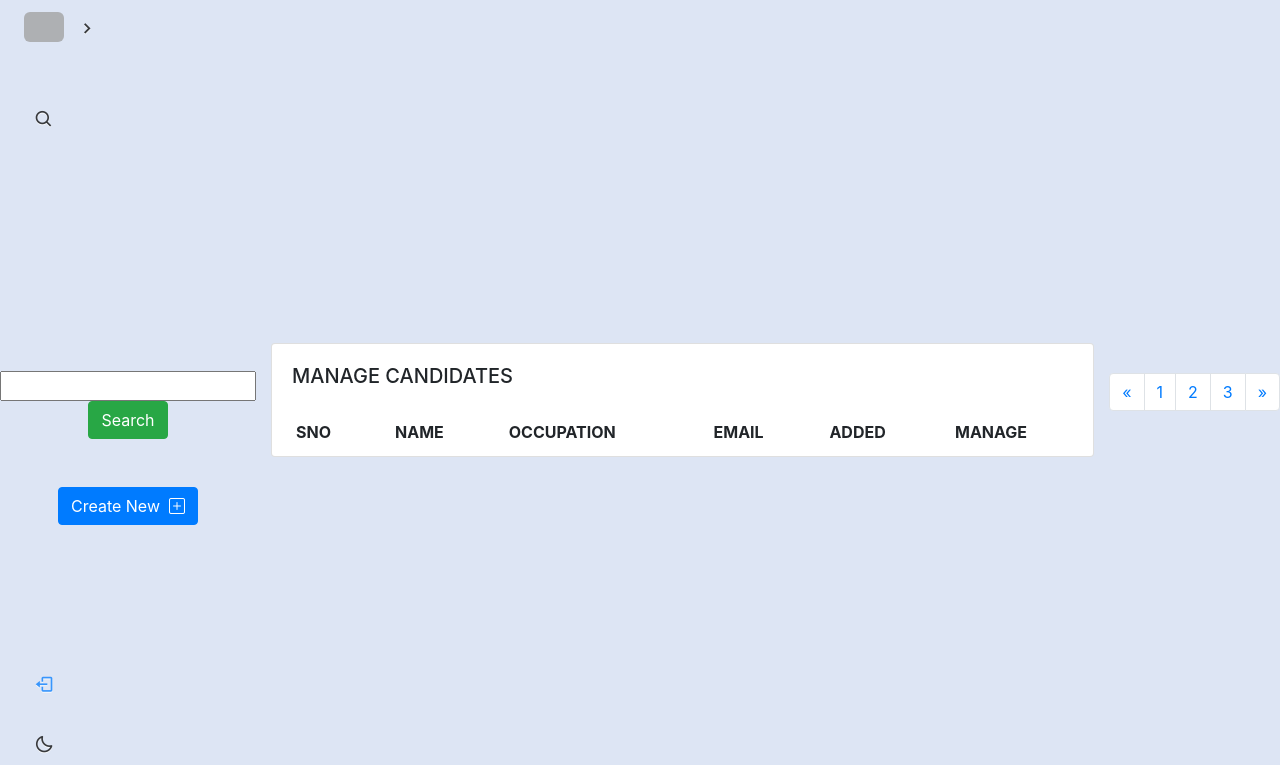
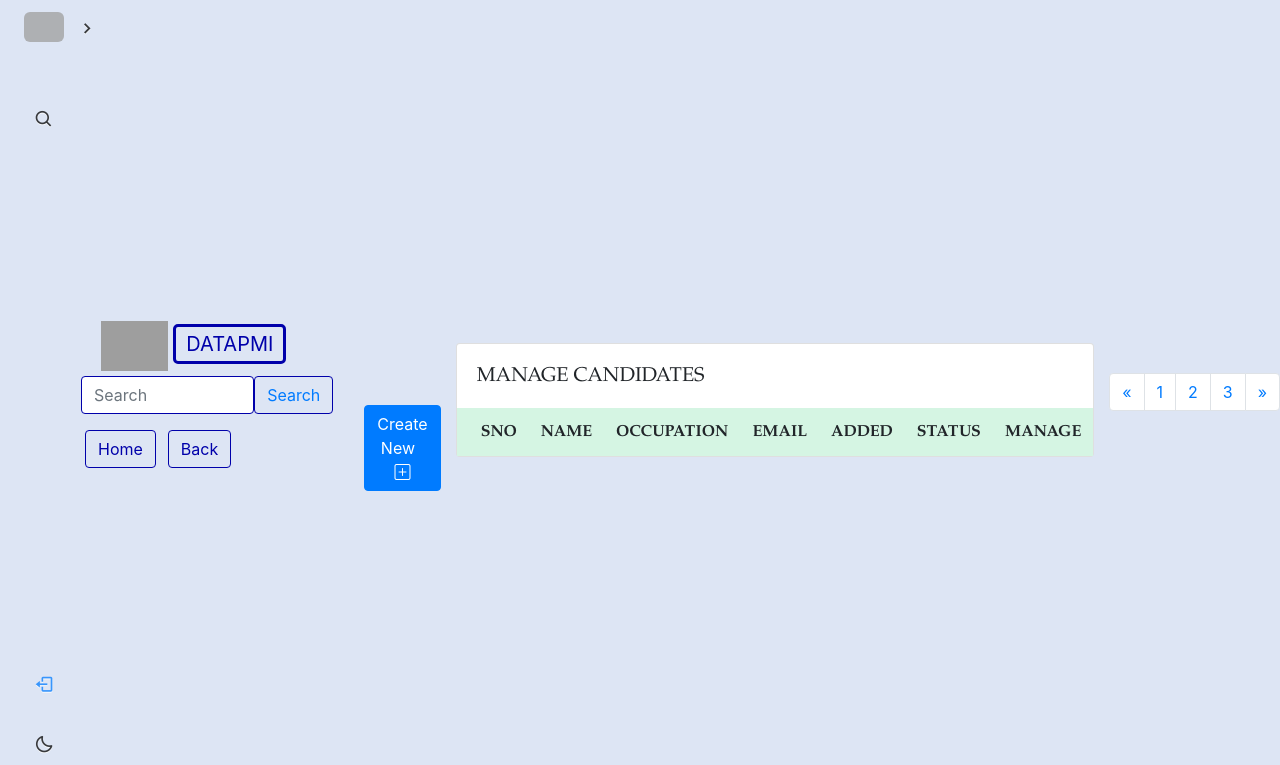
Before and after one commit to SyedSharibHasan/datapmi_recruitment, a Django app: page /list/ in a window 1280 px wide. Shown: the top 765 px of the page. Run offline with Django 4.2, Linux system fonts and the light colour scheme; a user stored in the database is signed in; data comes from the database, SQL or seed files in the repository; both versions use the stored data as it was after the commit; lists and menus that the app fills with data are empty; grey boxes are pictures that could not be loaded.

Commit message:
new update

```diff
--- a/templates/mycandidates.html
+++ b/templates/mycandidates.html
@@ -1,7 +1,6 @@
-
-
 <!DOCTYPE html>
 <html lang="en">
+
 <head>
   <meta charset="UTF-8">
   <title>My candidate</title>
@@ -15,11 +14,11 @@
 
 
   <style>
+    body {
+      background: #edf1f5;
+      margin-top: 20px;
+    }
 
-body{
-    background: #edf1f5;
-    margin-top:20px;
-}
     .card {
       position: relative;
       display: flex;
@@ -31,19 +30,27 @@ body{
       border: 0 solid transparent;
       border-radius: 0;
     }
-.btn-circle.btn-lg, .btn-group-lg>.btn-circle.btn {
+
+    .btn-circle.btn-lg,
+    .btn-group-lg>.btn-circle.btn {
       width: 50px;
       height: 50px;
       padding: 14px 15px;
       font-size: 16px;
       line-height: 23px;
     }
+
     .text-muted {
-    color: #8898aa!important;
+      color: #8898aa !important;
     }
-[type=button]:not(:disabled), [type=reset]:not(:disabled), [type=submit]:not(:disabled), button:not(:disabled) {
+
+    [type=button]:not(:disabled),
+    [type=reset]:not(:disabled),
+    [type=submit]:not(:disabled),
+    button:not(:disabled) {
       cursor: pointer;
     }
+
     .btn-circle {
       border-radius: 100%;
       width: 40px;
@@ -51,49 +58,49 @@ body{
       padding: 10px;
     }
 
+    th {
+      background-color: #d5f5e3;
+    }
+    .even-row {
+      background-color:  #f2d7d5
+;
+    }
+    .odd-row {
+      background-color:  #fcf3cf ;
+    }
+
+    .navbar {
+            margin-left: 50px; /* Moves the logo to the right within the navbar */
+
+        }
   </style>
 
 </head>
+
 <body>
 
   {% block content %}
 
 
+
   {% include 'sidebar.html' %}
 
-
+  {% include 'navbar.html' %}
 
 
   <center>
     <br><br><br><br>
-  <form>
+    <!-- <form>
       <input type="text">
       <button class="btn btn-success">Search</button>
       <br>
     </form>
- <br><br>
+    <br><br> -->
 
-  <a href="/create"><button class="btn btn-primary">Create New &nbsp;<i
-  class="bi bi-plus-square"></i></button></a></center>
+    <a href="/create"><button class="btn btn-primary">Create New &nbsp;<i class="bi bi-plus-square"></i></button></a>
+  </center>
   <br>
-    <center>
-      <table>
 
-
-        {% for i in list %}
-
-        <p style="color: blue;">Name: {{i.first_name}}  {{i.last_name}}</p>
-        <a href="{% url 'detail' i.id %}"><button title="View" class="btn btn-outline-success"><i
-              class="bi bi-search"></i></button></a>&nbsp;
-        <a href="{% url 'update' i.id %}"><button title="Edit" class="btn btn-outline-info"><i
-              class="bi bi-pencil"></i></button></a>&nbsp;
-        <a href="{% url 'delete' i.id %}"><button title="Delete" class="btn btn-outline-danger"><i
-              class="bi bi-trash3"></i></button></a>
-
-        <hr>
-        {% endfor %}
-      </table>
-    </center>
 
   <link href="https://maxcdn.bootstrapcdn.com/font-awesome/4.7.0/css/font-awesome.min.css" rel="stylesheet" />
 
@@ -102,53 +109,67 @@ body{
       <div class="col-md-12">
         <div class="card">
           <div class="card-body">
-                    <h5 class="card-title text-uppercase mb-0">Manage Candidates</h5>
+            <h5 style="font-family:garamond;" class="card-title text-uppercase mb-0">Manage Candidates</h5>
           </div>
 
           <div class="table-responsive">
             <table class="table no-wrap user-table mb-0">
               <thead>
                 <tr>
-                          <th scope="col" class="border-0 text-uppercase font-medium pl-4">SNo</th>
-                          <th scope="col" class="border-0 text-uppercase font-medium">Name</th>
-                          <th scope="col" class="border-0 text-uppercase font-medium">Occupation</th>
-                          <th scope="col" class="border-0 text-uppercase font-medium">Email</th>
-                          <th scope="col" class="border-0 text-uppercase font-medium">Added</th>
-                          <th scope="col" class="border-0 text-uppercase font-medium">Manage</th>
+                  <th style="font-family:garamond;" scope="col" class="border-0 text-uppercase font-medium pl-4">SNo
+                  </th>
+                  <th style="font-family:garamond;" scope="col" class="border-0 text-uppercase font-medium">Name</th>
+                  <th style="font-family:garamond;" scope="col" class="border-0 text-uppercase font-medium">Occupation
+                  </th>
+                  <th style="font-family:garamond;" scope="col" class="border-0 text-uppercase font-medium">Email</th>
+                  <th style="font-family:garamond;" scope="col" class="border-0 text-uppercase font-medium">Added</th>
+                  <th style="font-family:garamond;" scope="col" class="border-0 text-uppercase font-medium">Status</th>
+                  <th style="font-family:garamond;" scope="col" class="border-0 text-uppercase font-medium">Manage</th>
                 </tr>
 
               </thead>
               <tbody>
                 {% for i in list %}
-                        <tr>
+                <tr class="{% cycle 'odd-row' 'even-row' %}">
                   <td id="snno" class="pl-4">{{i.id}}</td>
 
                   <td>
-                              <h5 class="font-medium mb-0">{{i.first_name}}  {{i.last_name}}</h5>
-                              <span class="text-muted">Texas, Unitedd states</span>
+                    <h5 style="font-family:garamond;" class="font-medium mb-0">{{i.first_name}} {{i.last_name}}</h5>
+                    <span style="font-family:garamond;" class="text-muted">Texas, Unitedd states</span>
                   </td>
                   <td>
-                              <span class="text-muted">Visual Designer</span><br>
-                              <span class="text-muted">Past : teacher</span>
+                    <span style="font-family:garamond;" class="text-muted">Visual Designer</span><br>
+                    <span style="font-family:garamond;" class="text-muted">Past : teacher</span>
                   </td>
                   <td>
-                              <span class="text-muted">daniel@website.com</span><br>
-                              <span class="text-muted">999 - 444 - 555</span>
+                    <span style="font-family:garamond;" class="text-muted">{{i.email}}</span><br>
+                    <span style="font-family:garamond;" class="text-muted">{{i.phone}}</span>
                   </td>
                   <td>
-                              <span class="text-muted">15 Mar 1988</span><br>
-                              <span class="text-muted">10: 55 AM</span>
+                    <span style="font-family:garamond;" class="text-muted">{{i.updated_on}}</span><br>
+                    <span style="font-family:garamond;" class="text-muted">10: 55 AM</span>
+                  </td>
+                  <td>
+                    <span style="font-family:garamond;" class="text-muted">{{i.updated_on}}</span><br>
+                    <span style="font-family:garamond;" class="text-muted">10: 55 AM</span>
                   </td>
 
                   <td>
-                            <button type="button" class="btn btn-outline-info btn-circle btn-lg btn-circle"><i class="fa fa-key"></i> </button>
-                            <button type="button" class="btn btn-outline-info btn-circle btn-lg btn-circle ml-2"><i class="fa fa-trash"></i> </button>
-                            <button type="button" class="btn btn-outline-info btn-circle btn-lg btn-circle ml-2"><i class="fa fa-edit"></i> </button>
-                            <button type="button" class="btn btn-outline-info btn-circle btn-lg btn-circle ml-2"><i class="fa fa-upload"></i> </button>
+                    <!-- <button type="button" class="btn btn-outline-info btn-circle btn-lg btn-circle"><i class="fa fa-key"></i> </button> -->
+                    <a href="{% url 'detail' i.id %}"><button style="font-size: 10px;padding: 5px 8px;" title="View"
+                        class="btn btn-outline-success"><i class="bi bi-search"></i></button></a>&nbsp;
+
+                    <a href="{% url 'update' i.id %}"><button style="font-size: 10px;padding: 5px 8px;" title="Edit"
+                        class="btn btn-outline-info my-1"><i class="bi bi-pencil"></i></button></a>&nbsp; <br>
+                    <a href="{% url 'delete' i.id %}"><button style="font-size: 10px;padding: 5px 8px;" title="Delete"
+                        class="btn btn-outline-danger"><i class="bi bi-trash3"></i></button></a>&nbsp;
+
+                    <button style="font-size: 10px;padding: 5px 8px;" type="button" title="Download"
+                      class="btn btn-outline-info"><i class="fa fa-download"></i> </button>
                   </td>
                 </tr>
 
-                        </tr>
+
               </tbody>
 
               <script>
@@ -156,9 +177,24 @@ body{
                 var snnoElements = document.querySelectorAll('#snno');
 
                 // Loop through the elements and assign incrementing numbers
-                        snnoElements.forEach(function(element, index) {
+                snnoElements.forEach(function (element, index) {
                   element.textContent = index + 1; // Assign the incrementing number (1-based index)
                 });
+
+
+
+                function toggleSidebar() {
+    var sidebar = document.getElementById('sidebar');
+    var content = document.getElementById('content');
+
+    if (sidebar.style.width === '250px') {
+        sidebar.style.width = '0';
+        content.style.marginLeft = '0';
+    } else {
+        sidebar.style.width = '250px';
+        content.style.marginLeft = '250px';
+    }
+}
               </script>
 
               {% endfor %}
@@ -177,4 +213,5 @@ body{
   {% endblock %}
 
 </body>
+
 </html>
--- a/templates/navbar.html
+++ b/templates/navbar.html
@@ -35,6 +35,7 @@
 
 </style>
 
+
     <nav class="navbar bg-body-tertiary">
         <div class="container-fluid">
             <a class="navbar-brand" href="#">
@@ -47,8 +48,8 @@
                 <button class="btn btn-outline-primary custom-search-input" type="submit">Search</button>
             </form>
             <div class="d-flex">
-                <button type="button" class="btn btn-outline-primary custom-btn-dark-blue my-3 mx-1">Home </button>
-                <button type="button" class="btn btn-outline-primary custom-btn-dark-blue my-3 mx-2">Back</button>
+                <a href="/user"><button type="button" class="btn btn-outline-primary custom-btn-dark-blue my-3 mx-1">Home </button></a>
+                <a href="/user"><button type="button" class="btn btn-outline-primary custom-btn-dark-blue my-3 mx-2">Back</button></a>
             </div>
 
         </div>
```
Also changed, not shown: templates/detail_candidate.html (+7 -0 lines), db.sqlite3. Lines whose indentation alone changed are shown as unchanged.
